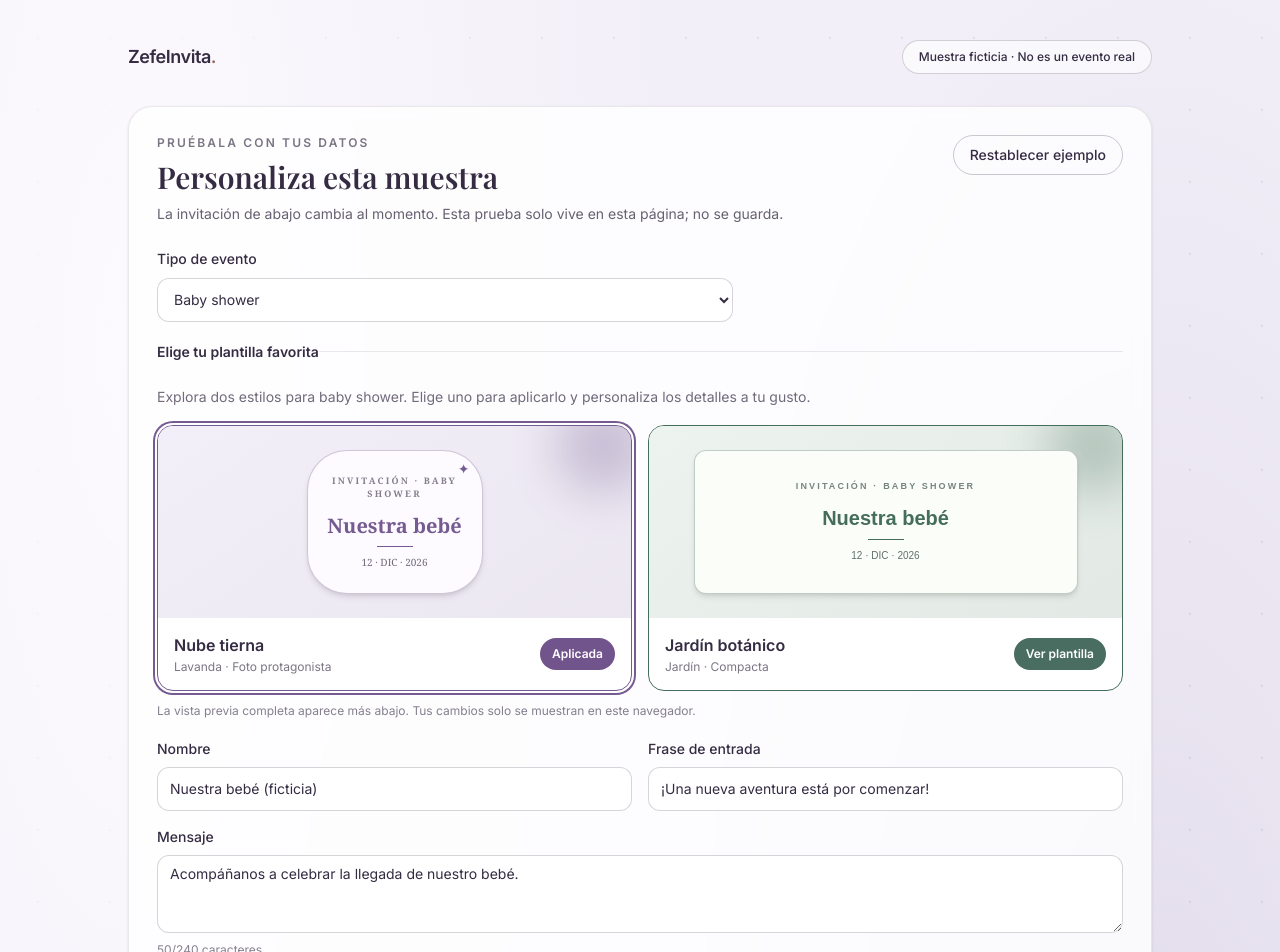
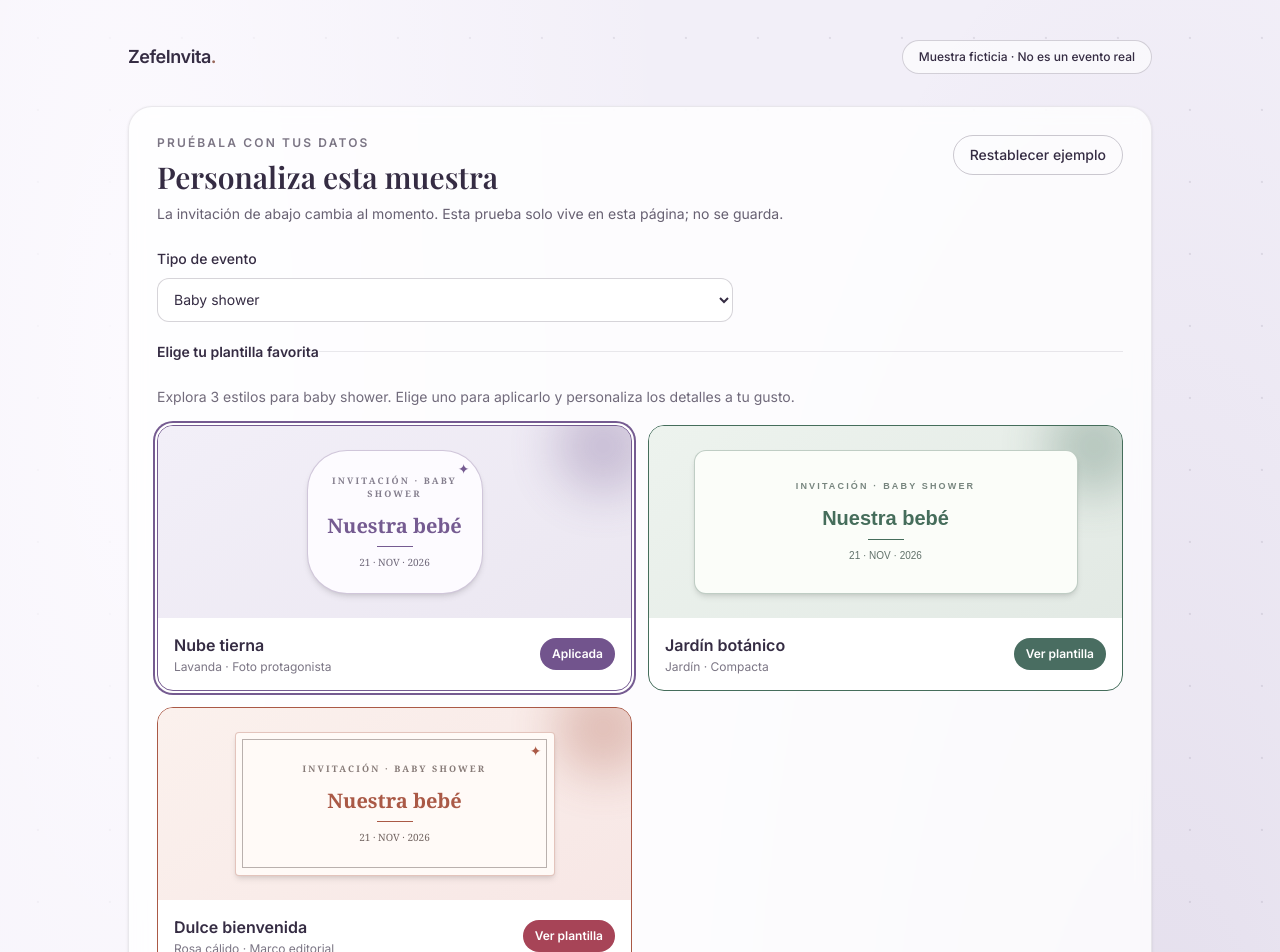
Before and after one commit to MiguelZefe/invitea, a Next.js app: page /muestras/baby-shower in a window 1280 px wide. Shown: the top 952 px of the page. Built offline with nearby package versions, Linux system fonts and the light colour scheme; a web font is replaced by a local one.

Commit message:
feat: expand promotional event templates

```diff
--- a/src/app/muestras/SampleMotion.module.css
+++ b/src/app/muestras/SampleMotion.module.css
@@ -39,6 +39,74 @@
   background: color-mix(in srgb, var(--sample-panel) 82%, transparent);
   box-shadow: 0 18px 55px rgb(25 20 20 / 12%);
   backdrop-filter: blur(12px);
+}
+
+.cardFrame::before {
+  position: absolute;
+  inset: 0.4rem;
+  border: 1px solid currentColor;
+  content: "";
+  opacity: 0.35;
+  pointer-events: none;
+}
+
+.cardTicket {
+  border-top-width: 0.5rem;
+  border-bottom-style: dashed;
+}
+
+.heroFrame {
+  background-image:
+    radial-gradient(circle at 12% 14%, color-mix(in srgb, var(--sample-accent) 14%, transparent), transparent 20rem),
+    radial-gradient(circle at 88% 86%, color-mix(in srgb, var(--sample-accent) 14%, transparent), transparent 20rem);
+}
+
+.heroFrame::before {
+  position: absolute;
+  z-index: 1;
+  inset: 1.1rem;
+  border: 1px solid color-mix(in srgb, var(--sample-accent) 48%, transparent);
+  border-radius: 1.7rem;
+  content: "";
+  pointer-events: none;
+}
+
+.heroFrame .heroContent {
+  max-width: 38rem;
+  border: 1px solid color-mix(in srgb, var(--sample-accent) 48%, transparent);
+  border-radius: 0.35rem;
+  background: color-mix(in srgb, var(--sample-panel) 88%, transparent);
+  padding: clamp(1.25rem, 5vw, 3rem);
+  box-shadow: 0 22px 55px rgb(25 20 20 / 11%);
+  outline: 1px solid color-mix(in srgb, var(--sample-accent) 28%, transparent);
+  outline-offset: -0.7rem;
+}
+
+.heroTicket {
+  background-image:
+    linear-gradient(150deg, color-mix(in srgb, var(--sample-accent) 12%, var(--sample-panel)), var(--sample-panel) 55%),
+    radial-gradient(circle, color-mix(in srgb, var(--sample-accent) 16%, transparent) 0 1px, transparent 2px);
+}
+
+.heroTicket .heroContent {
+  max-width: 40rem;
+  border: 1px solid color-mix(in srgb, var(--sample-accent) 45%, transparent);
+  border-top: 0.7rem solid var(--sample-cta);
+  border-radius: 1.5rem;
+  background: color-mix(in srgb, var(--sample-panel) 92%, transparent);
+  padding: clamp(1.25rem, 5vw, 3rem);
+  box-shadow: 0 22px 55px rgb(25 20 20 / 12%);
+}
+
+.heroTicket .dateBadge {
+  border-top: 1px dashed var(--sample-accent);
+  border-radius: 0.5rem;
+  box-shadow: none;
+}
+
+.heroFrame .title,
+.heroTicket .title {
+  overflow-wrap: anywhere;
 }
 
 .envelopeArt {
--- a/src/app/muestras/SimpleDemo.tsx
+++ b/src/app/muestras/SimpleDemo.tsx
@@ -30,7 +30,7 @@ const palettes = {
 } as const;
 
 type PaletteId = keyof typeof palettes;
-type SampleLayout = "classic" | "compact" | "poster";
+type SampleLayout = "classic" | "compact" | "poster" | "frame" | "ticket";
 type SampleTemplate = { name: string; palette: PaletteId; font: "serif" | "sans"; layout: SampleLayout; decorations: boolean };
 type SampleStyle = CSSProperties & {
   "--sample-background": string;
@@ -58,38 +58,59 @@ const copyByEventType: Record<SampleEventType, { intro: string; message: string
   "Aniversario": { intro: "Celebramos nuestro aniversario", message: "Nos encantará compartir este capítulo con quienes más queremos." },
 };
 
-const templates: Record<SampleEventType, [SampleTemplate, SampleTemplate]> = {
+const cardPreview: Record<SampleEventType, { name: string; date: string }> = {
+  "Cumpleaños": { name: "Sofía", date: "12 · DIC · 2026" },
+  "Bautizo": { name: "Mateo", date: "19 · DIC · 2026" },
+  "Baby shower": { name: "Nuestra bebé", date: "21 · NOV · 2026" },
+  "Boda": { name: "Mar & Sol", date: "15 · MAY · 2027" },
+  "XV años": { name: "Valentina", date: "20 · MAR · 2027" },
+  "Primera comunión": { name: "Emilia", date: "18 · ABR · 2027" },
+  "Graduación": { name: "Alex", date: "26 · JUN · 2027" },
+  "Aniversario": { name: "Mar & Sol", date: "14 · FEB · 2027" },
+};
+
+const templates: Record<SampleEventType, SampleTemplate[]> = {
   "Cumpleaños": [
     { name: "Fiesta colorida", palette: "rose", font: "serif", layout: "classic", decorations: true },
     { name: "Dulce minimal", palette: "sunshine", font: "sans", layout: "compact", decorations: false },
+    { name: "Galería de recuerdos", palette: "ocean", font: "serif", layout: "frame", decorations: true },
+    { name: "Pase de fiesta", palette: "lilac", font: "sans", layout: "ticket", decorations: true },
   ],
   "Bautizo": [
     { name: "Jardín de luz", palette: "garden", font: "serif", layout: "classic", decorations: true },
     { name: "Nube celestial", palette: "lilac", font: "serif", layout: "poster", decorations: false },
+    { name: "Recuerdo enmarcado", palette: "sunshine", font: "serif", layout: "frame", decorations: true },
+    { name: "Pase botánico", palette: "garden", font: "sans", layout: "ticket", decorations: false },
   ],
   "Baby shower": [
     { name: "Nube tierna", palette: "lilac", font: "serif", layout: "poster", decorations: true },
     { name: "Jardín botánico", palette: "garden", font: "sans", layout: "compact", decorations: false },
+    { name: "Dulce bienvenida", palette: "rose", font: "serif", layout: "frame", decorations: true },
   ],
   "Boda": [
     { name: "Sobre azul noche", palette: "navy", font: "serif", layout: "poster", decorations: false },
     { name: "Jardín romántico", palette: "rose", font: "serif", layout: "classic", decorations: true },
+    { name: "Retrato de amor", palette: "sunshine", font: "serif", layout: "frame", decorations: false },
   ],
   "XV años": [
     { name: "Noche glam", palette: "lilac", font: "sans", layout: "poster", decorations: true },
     { name: "Dorado moderno", palette: "sunshine", font: "sans", layout: "compact", decorations: false },
+    { name: "Pase de gala", palette: "navy", font: "serif", layout: "ticket", decorations: true },
   ],
   "Primera comunión": [
     { name: "Luz serena", palette: "garden", font: "serif", layout: "classic", decorations: false },
     { name: "Flores delicadas", palette: "lilac", font: "serif", layout: "poster", decorations: true },
+    { name: "Marco de luz", palette: "sunshine", font: "serif", layout: "frame", decorations: false },
   ],
   "Graduación": [
     { name: "Logro moderno", palette: "ocean", font: "sans", layout: "compact", decorations: false },
     { name: "Noche de gala", palette: "lilac", font: "serif", layout: "poster", decorations: true },
+    { name: "Pase al futuro", palette: "navy", font: "sans", layout: "ticket", decorations: true },
   ],
   "Aniversario": [
     { name: "Clásico dorado", palette: "sunshine", font: "serif", layout: "classic", decorations: false },
     { name: "Jardín eterno", palette: "rose", font: "serif", layout: "poster", decorations: true },
+    { name: "Nuestra historia", palette: "ocean", font: "serif", layout: "frame", decorations: false },
   ],
 };
 
@@ -122,7 +143,7 @@ export default function SimpleDemo({ type, name: initialName, intro: initialIntr
   const [backgroundColor, setBackgroundColor] = useState<string>(palettes[initialPaletteId].background);
   const [accentColor, setAccentColor] = useState<string>(palettes[initialPaletteId].accent);
   const [buttonColor, setButtonColor] = useState<string>(palettes[initialPaletteId].cta);
-  const [templateId, setTemplateId] = useState<0 | 1>(0);
+  const [templateId, setTemplateId] = useState(0);
   const [font, setFont] = useState<"serif" | "sans">(initialTemplate.font);
   const [layout, setLayout] = useState<SampleLayout>(initialTemplate.layout);
   const [decorations, setDecorations] = useState(initialTemplate.decorations);
@@ -200,8 +221,8 @@ export default function SimpleDemo({ type, name: initialName, intro: initialIntr
     }
   }
 
-  function applyTemplate(event: SampleEventType, selectedId: 0 | 1) {
-    const template = templates[event][selectedId];
+  function applyTemplate(event: SampleEventType, selectedId: number) {
+    const template = templates[event][selectedId] ?? templates[event][0];
     const nextPalette = palettes[template.palette];
     setTemplateId(selectedId);
     setPaletteId(template.palette);
@@ -213,7 +234,7 @@ export default function SimpleDemo({ type, name: initialName, intro: initialIntr
     setDecorations(template.decorations);
   }
 
-  function previewTemplate(event: SampleEventType, selectedId: 0 | 1) {
+  function previewTemplate(event: SampleEventType, selectedId: number) {
     applyTemplate(event, selectedId);
     setLetterOpened(true);
     if (typeof window !== "undefined") {
@@ -276,24 +297,24 @@ export default function SimpleDemo({ type, name: initialName, intro: initialIntr
           </div>
           <fieldset className="mt-5 border-t border-current/10 pt-5">
             <legend className="text-sm font-semibold">Elige tu plantilla favorita</legend>
-            <p className="mt-1 max-w-2xl text-sm leading-relaxed opacity-70">Explora {eventType === "Boda" ? "tres" : "dos"} estilos para {eventType.toLowerCase()}. Elige uno para aplicarlo y personaliza los detalles a tu gusto.</p>
+            <p className="mt-1 max-w-2xl text-sm leading-relaxed opacity-70">Explora {currentTemplates.length + (eventType === "Boda" ? 1 : 0)} estilos para {eventType.toLowerCase()}. Elige uno para aplicarlo y personaliza los detalles a tu gusto.</p>
             <div className="mt-4 grid gap-4 sm:grid-cols-2">
               {currentTemplates.map((option, index) => {
-                const optionId = index as 0 | 1;
+                const optionId = index;
                 const optionPalette = palettes[option.palette];
                 return <button key={option.name} type="button" data-template="yes" aria-label={option.name} aria-pressed={templateId === optionId} onClick={() => previewTemplate(eventType, optionId)} className={`group overflow-hidden rounded-2xl border bg-white text-left transition duration-200 hover:-translate-y-1 hover:shadow-lg focus-visible:outline-2 focus-visible:outline-offset-2 focus-visible:outline-[#76483d] ${templateId === optionId ? "ring-2 ring-offset-2" : "border-current/15"}`} style={{ borderColor: optionPalette.accent, "--tw-ring-color": optionPalette.accent } as CSSProperties}>
                   <span aria-hidden="true" className="relative flex h-48 items-center justify-center overflow-hidden p-4" style={{ background: `linear-gradient(145deg, ${optionPalette.background}, ${optionPalette.swatch}35)` }}>
                     <span className="absolute -right-5 -top-7 size-24 rounded-full opacity-30 blur-xl" style={{ backgroundColor: optionPalette.accent }} />
-                    <span className={`relative flex min-h-36 w-full flex-col items-center justify-center border px-4 py-4 text-center shadow-md transition group-hover:scale-[1.02] ${option.layout === "poster" ? "max-w-[11rem] rounded-[2.5rem]" : option.layout === "compact" ? "max-w-sm rounded-xl" : "max-w-xs rounded-[2rem]"}`} style={{ backgroundColor: optionPalette.panel, borderColor: `${optionPalette.accent}55`, color: optionPalette.ink, fontFamily: option.font === "serif" ? "Georgia, 'Times New Roman', serif" : "Arial, Helvetica, sans-serif" }}>
+                    <span className={`relative flex min-h-36 w-full flex-col items-center justify-center border px-4 py-4 text-center shadow-md transition group-hover:scale-[1.02] ${option.layout === "poster" ? "max-w-[11rem] rounded-[2.5rem]" : option.layout === "compact" ? "max-w-sm rounded-xl" : option.layout === "frame" ? styles.cardFrame + " max-w-xs rounded-sm" : option.layout === "ticket" ? styles.cardTicket + " max-w-sm rounded-xl" : "max-w-xs rounded-[2rem]"}`} style={{ backgroundColor: optionPalette.panel, borderColor: `${optionPalette.accent}55`, color: optionPalette.ink, fontFamily: option.font === "serif" ? "Georgia, 'Times New Roman', serif" : "Arial, Helvetica, sans-serif" }}>
                       <span className="text-[9px] font-semibold uppercase tracking-[0.24em] opacity-60">Invitación · {eventType}</span>
-                      <span className="mt-3 text-xl font-semibold leading-tight" style={{ color: optionPalette.accent }}>{eventType === "Boda" || eventType === "Aniversario" ? "Mar y Sol" : eventType === "Baby shower" ? "Nuestra bebé" : "Tu celebración"}</span>
+                      <span className="mt-3 text-xl font-semibold leading-tight" style={{ color: optionPalette.accent }}>{cardPreview[eventType].name}</span>
                       <span className="mt-2 h-px w-9" style={{ backgroundColor: optionPalette.accent }} />
-                      <span className="mt-2 text-[10px] opacity-70">12 · DIC · 2026</span>
+                      <span className="mt-2 text-[10px] opacity-70">{cardPreview[eventType].date}</span>
                       {option.decorations && <span className="absolute right-3 top-2 text-sm" style={{ color: optionPalette.accent }}>✦</span>}
                     </span>
                   </span>
                   <span className="flex min-h-[4.5rem] items-center justify-between gap-3 px-4 py-3">
-                    <span className="min-w-0"><span className="block font-semibold">{option.name}</span><span className="mt-0.5 block text-xs font-normal opacity-65">{optionPalette.label} · {option.layout === "poster" ? "Foto protagonista" : option.layout === "compact" ? "Compacta" : "Clásica"}</span></span>
+                    <span className="min-w-0"><span className="block font-semibold">{option.name}</span><span className="mt-0.5 block text-xs font-normal opacity-65">{optionPalette.label} · {option.layout === "poster" ? "Foto protagonista" : option.layout === "compact" ? "Compacta" : option.layout === "frame" ? "Marco editorial" : option.layout === "ticket" ? "Pase de celebración" : "Clásica"}</span></span>
                     <span className="shrink-0 rounded-full px-3 py-2 text-xs font-semibold text-white" style={{ backgroundColor: optionPalette.cta }}>{templateId === optionId ? "Aplicada" : "Ver plantilla"}</span>
                   </span>
                 </button>;
@@ -371,6 +392,8 @@ export default function SimpleDemo({ type, name: initialName, intro: initialIntr
                   <option value="classic">Clásica</option>
                   <option value="compact">Compacta</option>
                   <option value="poster">Foto protagonista</option>
+                  <option value="frame">Marco editorial</option>
+                  <option value="ticket">Pase de celebración</option>
                 </select>
               </label>
               <label className="flex min-h-11 items-center gap-3 text-sm font-medium">
@@ -390,7 +413,7 @@ export default function SimpleDemo({ type, name: initialName, intro: initialIntr
           </div>
         </section>
 
-        <article style={{ backgroundColor: "var(--sample-panel)" }} className={styles.hero + " " + (layout === "compact" ? styles.heroCompact : layout === "poster" ? styles.heroPoster : "") + (letterOpened ? " " + styles.letterSceneOpen : "") + " relative isolate mt-8 flex min-h-[72svh] items-center justify-center overflow-hidden rounded-[2rem] border border-current/10 px-6 pb-28 pt-12 text-center shadow-2xl sm:rounded-[2.75rem] sm:px-14 sm:pb-28 sm:pt-16"}>
+        <article style={{ backgroundColor: "var(--sample-panel)" }} className={styles.hero + " " + (layout === "compact" ? styles.heroCompact : layout === "poster" ? styles.heroPoster : layout === "frame" ? styles.heroFrame : layout === "ticket" ? styles.heroTicket : "") + (letterOpened ? " " + styles.letterSceneOpen : "") + " relative isolate mt-8 flex min-h-[72svh] items-center justify-center overflow-hidden rounded-[2rem] border border-current/10 px-6 pb-28 pt-12 text-center shadow-2xl sm:rounded-[2.75rem] sm:px-14 sm:pb-28 sm:pt-16"}>
           {coverImage && <div style={{ backgroundImage: `url("${coverImage}")` }} aria-hidden="true" className={styles.coverImage} />}
           <span aria-hidden="true" className={styles.glow + " " + styles.glowOne} />
           <span aria-hidden="true" className={styles.glow + " " + styles.glowTwo} />
--- a/src/app/muestras/[evento]/page.tsx
+++ b/src/app/muestras/[evento]/page.tsx
@@ -81,7 +81,7 @@ export async function generateMetadata({ params }: { params: Promise<{ evento: s
   if (!sample) return { title: "Muestra · ZefeInvita" };
   return {
     title: { absolute: `Muestra de ${sample.type.toLowerCase()} · ZefeInvita` },
-    description: `Explora ${sample.type === "Boda" ? "tres" : "dos"} estilos ficticios de invitación para ${sample.type.toLowerCase()}.`,
+    description: `Explora ${sample.type === "Boda" ? "cuatro" : "tres"} estilos ficticios de invitación para ${sample.type.toLowerCase()}.`,
   };
 }
 
```
Also changed, not shown: src/app/page.tsx (+4 -4 lines), 2 other files (tests, documents, lock files or other folders).
